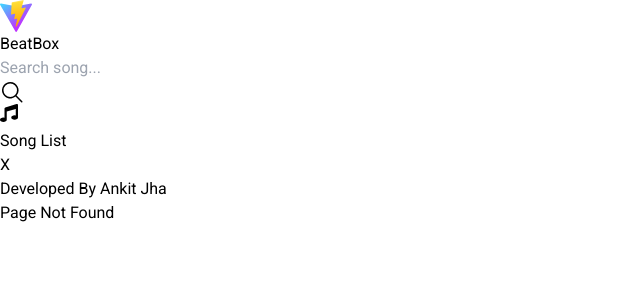
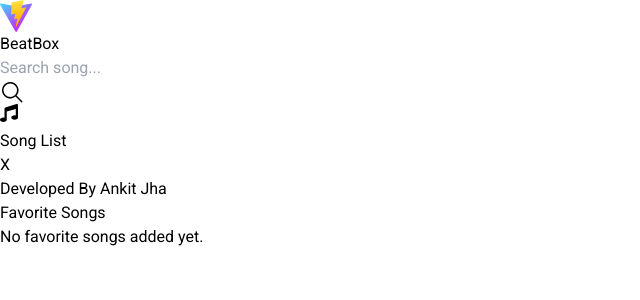
Before and after one commit to ankitjhagithub21/Beatbox, a React (Vite) app: page /favourites in a window 1280 px wide. Before the commit this address had no page. Shown: the top 300 px of the page, without its empty margins (0-640 px from the left). Built offline with nearby package versions, Linux system fonts and the light colour scheme.

Commit message:
added fav songs

```diff
--- a/src/App.jsx
+++ b/src/App.jsx
@@ -7,6 +7,7 @@
 import NotFound from "./components/NotFound"
 import SongList from "./components/SongList"
 import {Toaster} from "react-hot-toast"
+import FavSongs from "./components/FavSongs"
 
 const App = () => {
 
@@ -18,6 +19,7 @@
       <Routes>
         <Route path='/' element={<Home/>}/>
         <Route path='/song/:id' element={<SongDetails/>}/>
+        <Route path='/favourites' element={<FavSongs/>}/>
         <Route path='/*' element={<NotFound/>}/>
 
       </Routes>
--- a/src/components/FavSongs.jsx
+++ b/src/components/FavSongs.jsx
@@ -1,11 +1,46 @@
-import React from 'react'
+import React, { useEffect, useState } from 'react';
 
 const FavSongs = () => {
+  const [favSongs, setFavSongs] = useState([]);
+
+  useEffect(() => {
+    const savedFavSongs = JSON.parse(localStorage.getItem('favSongs')) || [];
+    setFavSongs(savedFavSongs);
+  }, []);
+
+  const handleRemoveFromFav = (songId) => {
+    // Remove the song with the given ID from the favorites
+    const updatedFavSongs = favSongs.filter(song => song.id !== songId);
+    setFavSongs(updatedFavSongs);
+    localStorage.setItem('favSongs', JSON.stringify(updatedFavSongs));
+  };
+
   return (
-    <div>
-      Fav Songs
+    <div className="py-24 px-4">
+      <div className="container mx-auto">
+        <h2 className="text-2xl font-bold mb-5">Favorite Songs</h2>
+        {favSongs.length === 0 ? (
+          <p>No favorite songs added yet.</p>
+        ) : (
+          <div className="grid grid-cols-1 md:grid-cols-2 lg:grid-cols-3 gap-4">
+            {favSongs.map((song) => (
+              <div key={song.id} className="bg-white shadow-lg rounded-lg p-4">
+                <img src={song.image} alt={song.name} className="rounded-lg mb-4 w-full" />
+                <h3 className="text-xl font-bold">{song.name}</h3>
+                <p className="mt-2">Year: {song.year}</p>
+                <button
+                  onClick={() => handleRemoveFromFav(song.id)}
+                  className="bg-red-500 text-white rounded-full px-4 py-2 mt-4 flex items-center gap-1"
+                >
+                  Remove from Favorites
+                </button>
+              </div>
+            ))}
+          </div>
+        )}
+      </div>
     </div>
-  )
-}
+  );
+};
 
-export default FavSongs
+export default FavSongs;
--- a/src/components/SongDetails.jsx
+++ b/src/components/SongDetails.jsx
@@ -54,9 +54,9 @@
         <div>
           <h2 className='text-2xl font-bold mt-5'>{currSong.name}</h2>
           <p className='mt-2 text-lg'>Year : {currSong.year}</p>
-        <div className='flex gap-2'>
-        <button onClick={handleDownload} className='bg-green-500 text-white rounded-full px-4 py-2 mt-4 flex items-center gap-1'>Download Song <FaDownload /></button>
-        <button onClick={handleAddToFav} className='bg-green-500 text-white rounded-full px-4 py-2 mt-4 flex items-center gap-1'>Add to Favourite <FaBookmark /></button>
+        <div className='flex gap-2 flex-wrap mt-4'>
+        <button onClick={handleDownload} className='bg-green-500 text-white rounded-full px-4 py-2  flex items-center gap-1'>Download Song <FaDownload /></button>
+        <button onClick={handleAddToFav} className='bg-green-500  text-white rounded-full px-4 py-2 flex items-center gap-1'>Add to Favourite <FaBookmark /></button>
         </div>
         </div>
         <div className='w-full overflow-x-scroll'>
```
